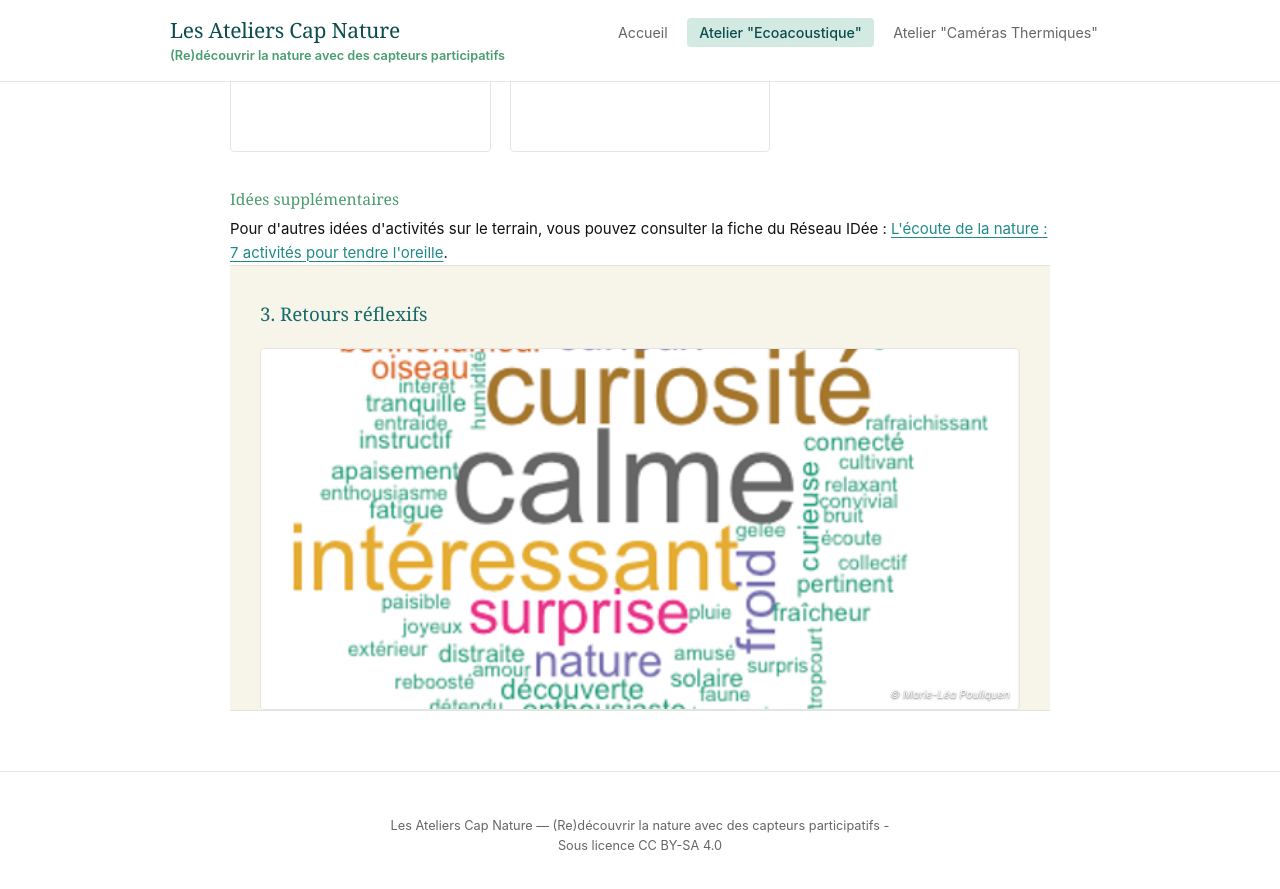
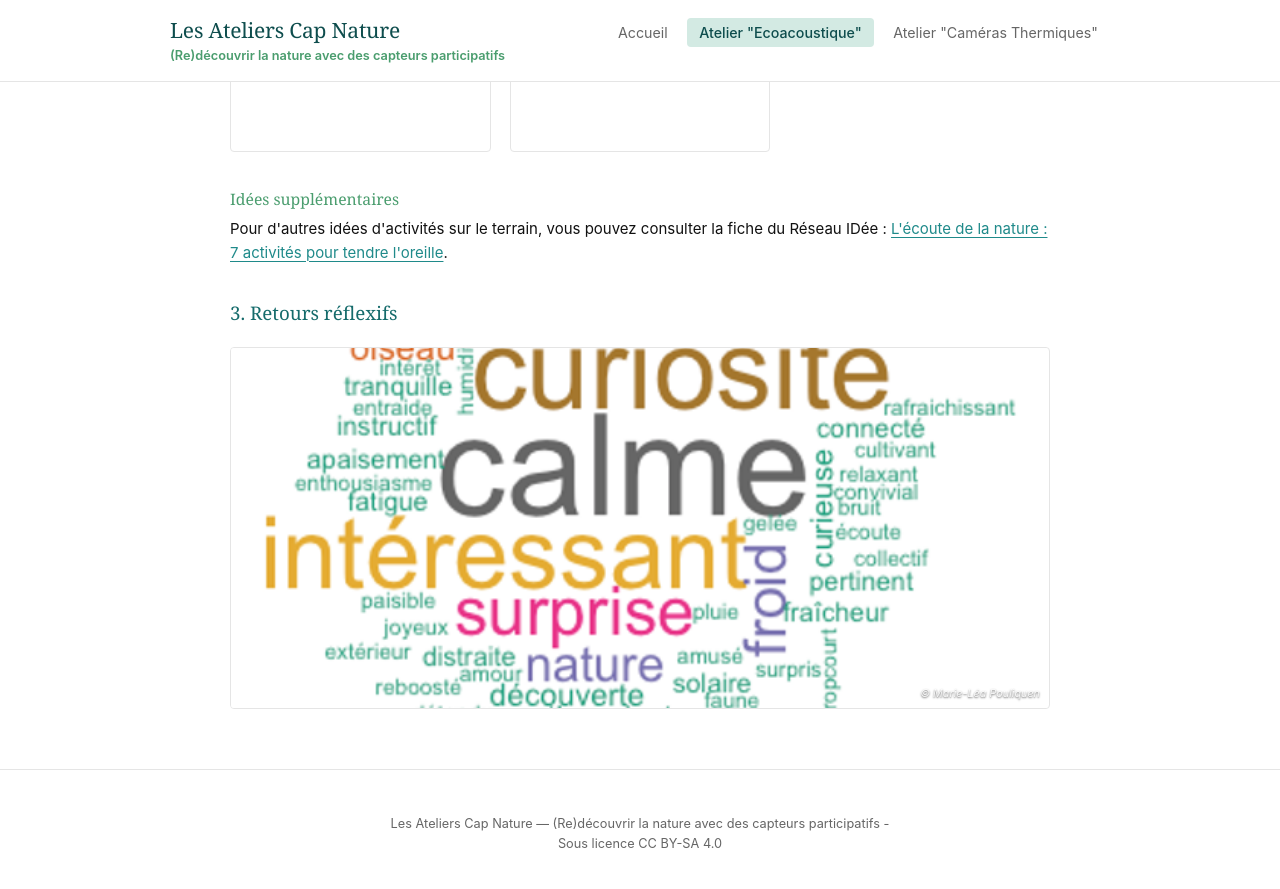
Before and after one commit to marieleapouliquen/wiki-cap-nature, a Jekyll site: the page built from _pages/module-oiseaux/index.md, in a window 1280 px wide and 900 px high, scrolled down 3300 px. Shown: the top 889 px of the window. Built offline with Jekyll 4.4.1, drawn with Linux system fonts in a browser that asks for light colours.

Commit message:
Update index.md

```diff
--- a/_pages/module-oiseaux/index.md
+++ b/_pages/module-oiseaux/index.md
@@ -166,21 +166,13 @@ photos:
     <h4 style="margin-top: 2.5rem;">Idées supplémentaires</h4>
     <p style="margin-bottom: 0;">Pour d'autres idées d'activités sur le terrain, vous pouvez consulter la fiche du Réseau IDée : <a href="https://www.reseau-idee.be/fr/symbioses/lecoute-de-la-nature-7-activites-pour-tendre-loreille" target="_blank" rel="noopener">L'écoute de la nature : 7 activités pour tendre l'oreille</a>.</p>
 
+    <h3 style="margin-top: 2.5rem;">3. Retours réflexifs</h3>
+    <figure class="page-banner" style="margin-top: 1.5rem;">
+      <img src="{{ '/assets/img/atelier-retours.jpg' | relative_url }}"
+           alt="Ressenti des participants après l'exploration"
+           class="page-banner-img">
+      <figcaption class="page-banner-credit">© Marie-Léa Pouliquen</figcaption>
+    </figure>
+
   </section>
-
-  <section class="section-full-bleed" style="background-color: #F7F4E9; border-top: 0.2px solid #e2e6d8; border-bottom: 0.2px solid #e2e6d8; padding: 0rem 0; margin: 0; overflow: hidden;">
-    <div class="container">
-      <div class="page-content" style="padding-top: 0; padding-bottom: 0;">
-
-          <h3 style="margin-top: 2.5rem;">3. Retours réflexifs</h3>
-            <figure class="page-banner" style="margin-top: 1.5rem; margin-bottom: 0;">
-              <img src="{{ '/assets/img/atelier-retours.jpg' | relative_url }}"
-                   alt="Ressenti des participants après l'exploration"
-                   class="page-banner-img">
-              <figcaption class="page-banner-credit">© Marie-Léa Pouliquen</figcaption>
-            </figure>
-      </div>
-    </div>
-  </section>
-
 </main>
```
